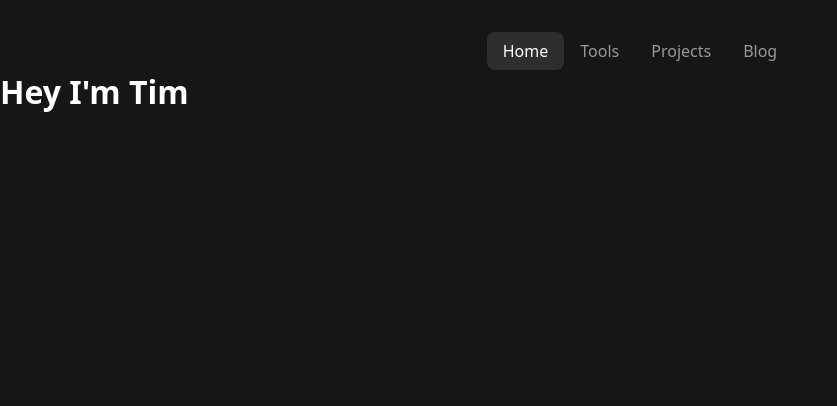
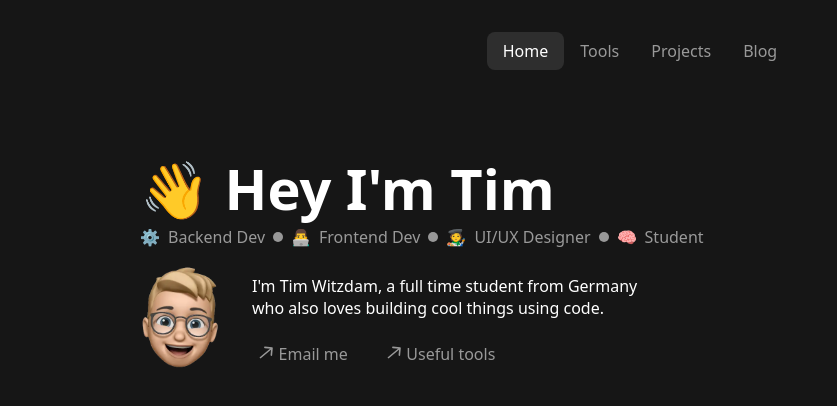
Before and after one commit to TimWitzdam/witzdam.com, a Nuxt app: page / in a window 1280 px wide. Shown: the top 406 px of the page, without its empty margins (0-837 px from the left). Built offline with nearby package versions, Linux system fonts and the light colour scheme.

Commit message:
Added the top section

```diff
--- /dev/null
+++ b/components/LandingTopSection.vue
@@ -0,0 +1,110 @@
+<template>
+  <div>
+    <h1>👋 Hey I'm Tim</h1>
+    <div class="propeties-container">
+      <span class="emoji">⚙️</span>
+      <p>Backend Dev</p>
+      <span class="dot"></span>
+      <span class="emoji">👨‍💻</span>
+      <p>Frontend Dev</p>
+      <span class="dot"></span>
+      <span class="emoji">🧑‍🎨</span>
+      <p>UI/UX Designer</p>
+      <span class="dot"></span>
+      <span class="emoji">🧠</span>
+      <p>Student</p>
+    </div>
+    <div class="description-container">
+      <img src="/memoji.webp" alt="" />
+      <div class="description">
+        <p>
+          I'm Tim Witzdam, a full time student from Germany who also loves
+          building cool things using code.
+        </p>
+        <div class="description-links">
+          <a href="mailto:tim@witzdam.com">
+            <svg
+              width="16"
+              height="14"
+              viewBox="0 0 8 7"
+              fill="none"
+              xmlns="http://www.w3.org/2000/svg"
+            >
+              <path
+                d="M7.39836 1.03621C7.41836 0.816208 7.25622 0.621643 7.03621 0.601642L3.451 0.275714C3.23099 0.255713 3.03643 0.41785 3.01643 0.637857C2.99643 0.857864 3.15856 1.05243 3.37857 1.07243L6.56543 1.36214L6.27571 4.549C6.25571 4.76901 6.41785 4.96357 6.63786 4.98357C6.85786 5.00357 7.05243 4.84144 7.07243 4.62143L7.39836 1.03621ZM1.25607 6.30729L7.25607 1.30729L6.74393 0.692711L0.743926 5.69271L1.25607 6.30729Z"
+                fill="white"
+              />
+            </svg>
+            Email me</a
+          ><NuxtLink to="/tools">
+            <svg
+              width="16"
+              height="14"
+              viewBox="0 0 8 7"
+              fill="none"
+              xmlns="http://www.w3.org/2000/svg"
+            >
+              <path
+                d="M7.39836 1.03621C7.41836 0.816208 7.25622 0.621643 7.03621 0.601642L3.451 0.275714C3.23099 0.255713 3.03643 0.41785 3.01643 0.637857C2.99643 0.857864 3.15856 1.05243 3.37857 1.07243L6.56543 1.36214L6.27571 4.549C6.25571 4.76901 6.41785 4.96357 6.63786 4.98357C6.85786 5.00357 7.05243 4.84144 7.07243 4.62143L7.39836 1.03621ZM1.25607 6.30729L7.25607 1.30729L6.74393 0.692711L0.743926 5.69271L1.25607 6.30729Z"
+                fill="white"
+              />
+            </svg>
+            Useful tools</NuxtLink
+          >
+        </div>
+      </div>
+    </div>
+  </div>
+</template>
+<script>
+export default {};
+</script>
+<style scoped>
+h1 {
+  font-size: 3.5rem;
+}
+.propeties-container {
+  display: flex;
+  gap: 0.5rem;
+  align-items: center;
+}
+.propeties-container p {
+  opacity: 0.56;
+}
+.dot {
+  height: 10px;
+  width: 10px;
+  background-color: white;
+  border-radius: 50%;
+  display: inline-block;
+  opacity: 0.56;
+}
+img {
+  max-width: 9rem;
+  margin-left: -2rem;
+}
+.description-container {
+  display: flex;
+  align-items: center;
+}
+.description {
+  max-width: 25rem;
+}
+.description p {
+  margin-bottom: 1.5rem;
+}
+.description a {
+  margin-right: 2rem;
+  opacity: 0.56;
+  transition: opacity 0.2s;
+  text-decoration: none;
+  margin-left: 0.4rem;
+}
+.description a:hover {
+  opacity: 1;
+}
+.description-links {
+  display: flex;
+  align-items: center;
+}
+</style>
--- a/layouts/default.vue
+++ b/layouts/default.vue
@@ -9,7 +9,9 @@
       </nav>
     </header>
   </div>
-  <slot></slot>
+  <main>
+    <slot></slot>
+  </main>
 </template>
 <script>
 export default {};
@@ -36,4 +38,8 @@ a:hover {
   padding: 0.5rem 1rem;
   border-radius: 0.5rem;
 }
+main {
+  max-width: 1000px;
+  margin: 5rem auto 0 auto;
+}
 </style>
--- a/pages/index.vue
+++ b/pages/index.vue
@@ -1,5 +1,5 @@
 <template>
-  <div><h1>Hey I'm Tim</h1></div>
+  <div><LandingTopSection></LandingTopSection></div>
 </template>
 <script>
 export default {};
```
Also changed, not shown: public/memoji.webp (added).
